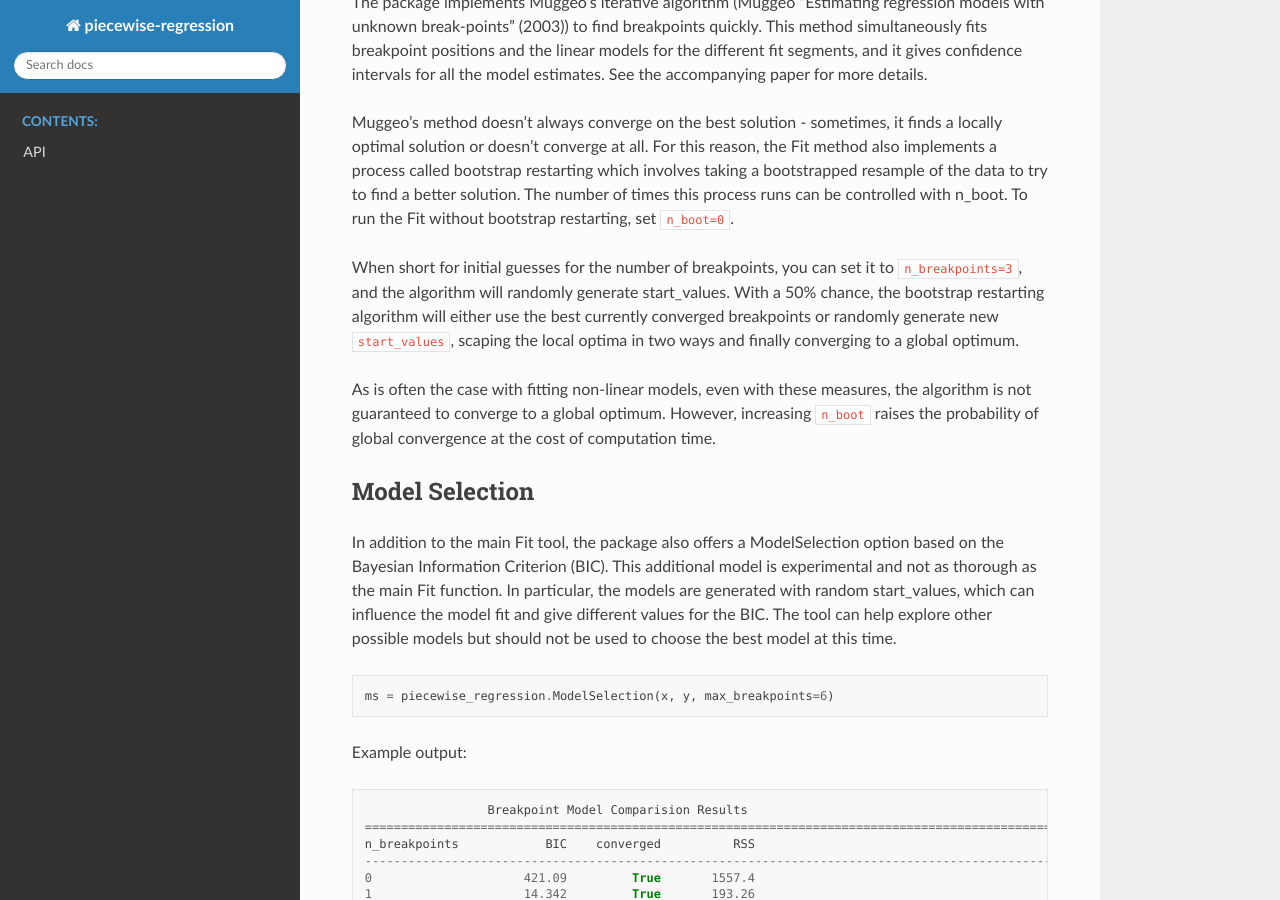
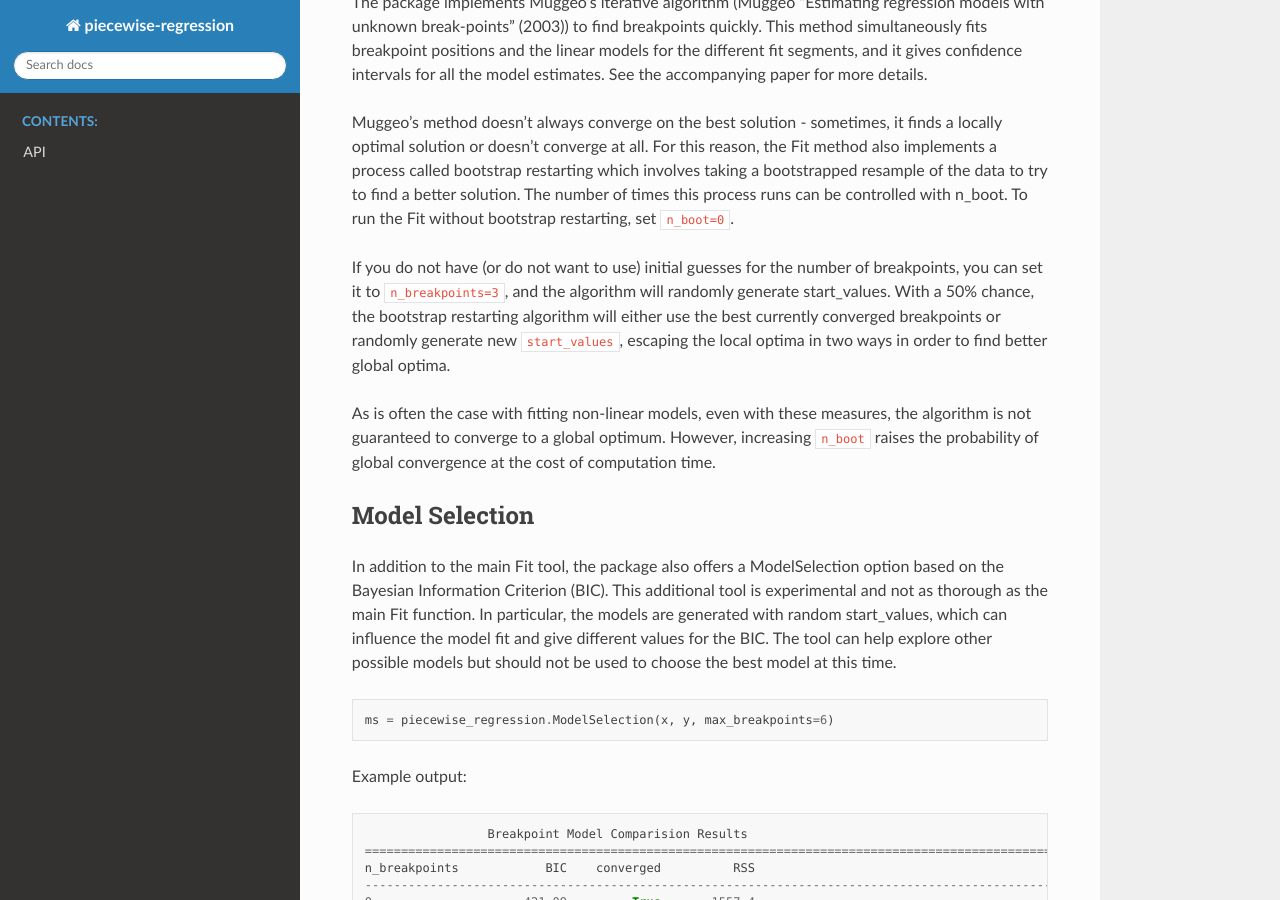
Before and after one commit to chasmani/piecewise-regression, a Sphinx documentation site: the page built from docs/README.rst, in a window 1280 px wide and 900 px high, scrolled down 3728 px. Built offline with Sphinx 7.4.7 and the Read the Docs theme 2.0.0, drawn with Linux system fonts in a browser that asks for light colours; some of the changed text lies outside the part shown.

Commit message:
Tweaked a few of the README changes

```diff
--- a/docs/README.rst
+++ b/docs/README.rst
@@ -28,7 +28,7 @@
 
 |
 
-Easy-to-use piecewise regression (aka segmented regression) in Python based on Muggeo's paper "Estimating regression models with unknown break-points" (2003) for fitting straight lines to data where there are one or more gradient changes known as breakpoints.
+Easy-to-use piecewise regression (aka segmented regression) in Python. For fitting straight lines to data where there are one or more changes in gradient (known as breakpoints). Based on Muggeo's paper "Estimating regression models with unknown break-points" (2003).
 
 Example:
 
@@ -145,7 +145,7 @@
 
 Muggeo's method doesn't always converge on the best solution - sometimes, it finds a locally optimal solution or doesn't converge at all. For this reason, the Fit method also implements a process called bootstrap restarting which involves taking a bootstrapped resample of the data to try to find a better solution. The number of times this process runs can be controlled with n_boot. To run the Fit without bootstrap restarting, set ``n_boot=0``.
 
-When short for initial guesses for the number of breakpoints, you can set it to ``n_breakpoints=3``, and the algorithm will randomly generate start_values. With a 50% chance, the bootstrap restarting algorithm will either use the best currently converged breakpoints or randomly generate new ``start_values``, scaping the local optima in two ways and finally converging to a global optimum.
+If you do not have (or do not want to use) initial guesses for the number of breakpoints, you can set it to ``n_breakpoints=3``, and the algorithm will randomly generate start_values. With a 50% chance, the bootstrap restarting algorithm will either use the best currently converged breakpoints or randomly generate new ``start_values``, escaping the local optima in two ways in order to find better global optima.
 
 As is often the case with fitting non-linear models, even with these measures, the algorithm is not guaranteed to converge to a global optimum. However, increasing ``n_boot`` raises the probability of global convergence at the cost of computation time.
 
@@ -153,7 +153,7 @@
 Model Selection
 ==========================
 
-In addition to the main Fit tool, the package also offers a ModelSelection option based on the Bayesian Information Criterion (BIC). This additional model is experimental and not as thorough as the main Fit function. In particular, the models are generated with random start_values, which can influence the model fit and give different values for the BIC. The tool can help explore other possible models but should not be used to choose the best model at this time. ::
+In addition to the main Fit tool, the package also offers a ModelSelection option based on the Bayesian Information Criterion (BIC). This additional tool is experimental and not as thorough as the main Fit function. In particular, the models are generated with random start_values, which can influence the model fit and give different values for the BIC. The tool can help explore other possible models but should not be used to choose the best model at this time. ::
 
 	ms = piecewise_regression.ModelSelection(x, y, max_breakpoints=6)
 
```
